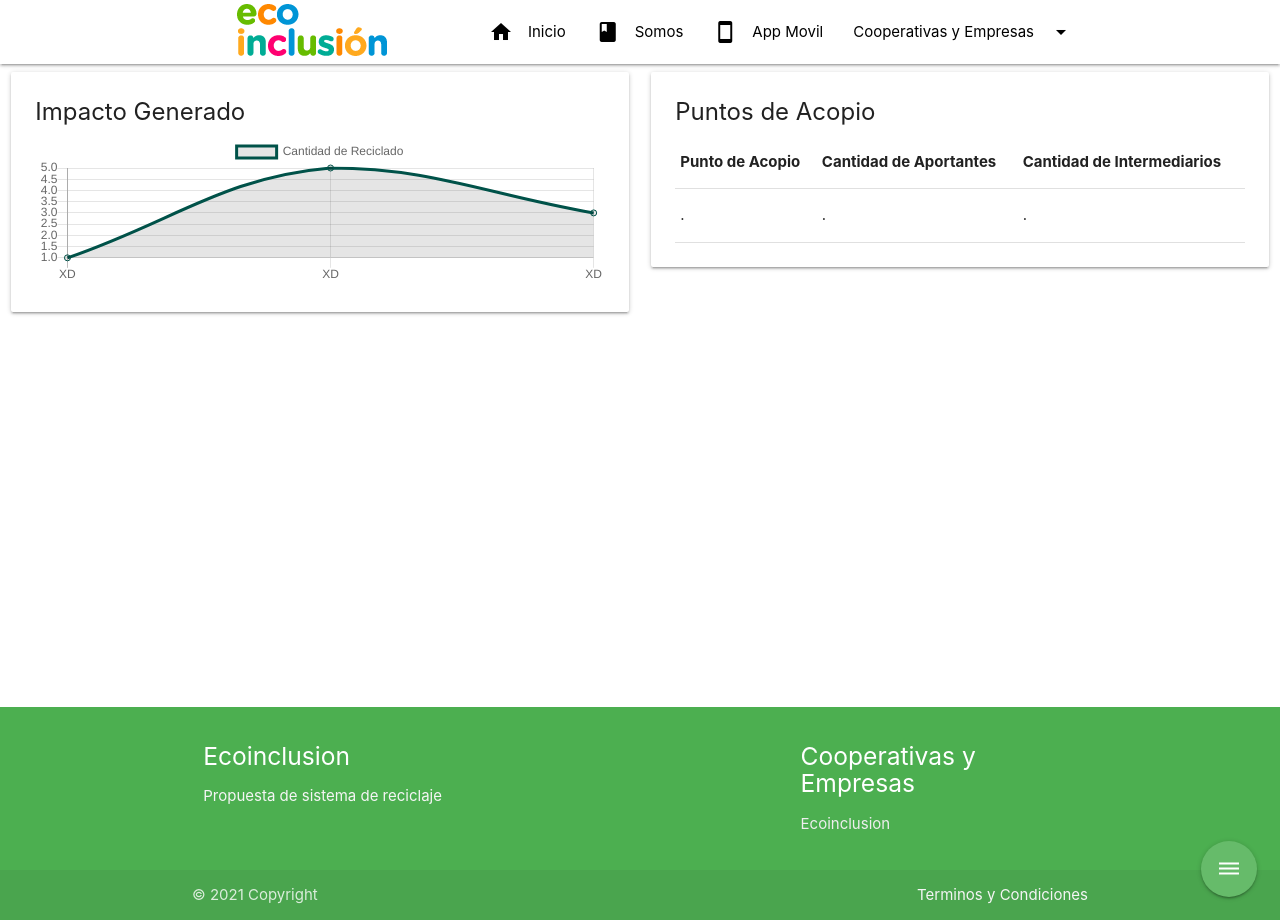
After one commit to cettipao/ecoinclusion, a Django app: page /dashboard in a window 1280 px wide. The commit adds this page. Run offline with Django 3.2, Linux system fonts and the light colour scheme; parts of the project's set-up code (start-up, migrations or seed data) failed here and were passed over; some libraries are stand-ins or nearby versions.

Commit message:
More Navbar functions and dashboard

```diff
--- /dev/null
+++ b/ecoinclusion/templates/dashboard.html
@@ -0,0 +1,72 @@
+{% extends 'main.html' %}
+{% load static %}
+
+
+{% block content %}
+    <div class="row">
+        <div class="col s12 m6 l6">
+            <div class="card">
+                <div class="card-content">
+                    <span class="card-title"><b>Impacto Generado</b></span>
+                    <script src="https://cdn.jsdelivr.net/npm/chart.js@2.8.0"></script>
+                    <div>
+                        <canvas id="myChart" height="80%"></canvas>
+                    </div>
+
+                </div>
+                 <script>
+                document.addEventListener('DOMContentLoaded', function() {
+                    var ctx = document.getElementById('myChart').getContext('2d');
+                    var chart = new Chart(ctx, {
+                        // The type of chart we want to create
+                        type: 'line',
+
+
+                        // The data for our dataset
+                        data: {
+                            labels: ["XD","XD","XD"],
+
+                            datasets: [{
+                                label: 'Cantidad de Reciclado',
+                                borderColor: '#005249',
+                                data: [1,5,3],
+
+                            },]
+                        },
+
+                        // Configuration options go here
+                        options: {},
+
+                    });
+                });
+
+            </script>
+            </div>
+        </div>
+        <div class="col s12 m6 l6">
+            <div class="card">
+                <div class="card-content">
+                    <span class="card-title"><b>Puntos de Acopio</b></span>
+                    <table>
+                        <thead>
+                        <tr>
+                            <th>Punto de Acopio</th>
+                            <th>Cantidad de Aportantes</th>
+                            <th>Cantidad de Intermediarios</th>
+                        </tr>
+                        </thead>
+
+                        <tbody>
+                        <tr>
+                            <td>.</td>
+                            <td>.</td>
+                            <td>.</td>
+                        </tr>
+
+                        </tbody>
+                    </table>
+                </div>
+            </div>
+        </div>
+    </div>
+{% endblock %}
--- a/ecoinclusion/templates/login.html
+++ b/ecoinclusion/templates/login.html
@@ -1,6 +1,8 @@
 {% extends 'main.html' %}
 {% load static %}
-
+{% block title %}
+Login
+{% endblock %}
 
 {% block content %}
 <div class="container">
--- a/ecoinclusion/templates/main.html
+++ b/ecoinclusion/templates/main.html
@@ -9,17 +9,37 @@
     <title>{% block title %}{% endblock %}</title>
     <!--Let browser know website is optimized for mobile-->
     <meta name="viewport" content="width=device-width, initial-scale=1.0"/>
+    <style>
+        body {
+            display: flex;
+            min-height: 100vh;
+            flex-direction: column;
+        }
 
+        main {
+            flex: 1 0 auto;
+        }
+    </style>
 </head>
 <body>
-    {% include 'navbar.html' %}
+
+    {% include "navbar.html" %}
+
+<main>
+{% if messages %}
+    {% for message in messages %}
+        <div style="text-align: center ;background-color: #43DC7E; color: white; font-size: 1.1rem;">
+            {{ message }}
+        </div>
+    {% endfor %}
+{% endif %}
+
 {% block content %}
+    <i class="material-icons">message</i>
+{% endblock %}
+</main>
+</body>
 
-
-
-
-
-    {% endblock %}
 <footer class="page-footer green">
     <div class="container">
         <div class="row">
@@ -55,7 +75,7 @@
     </ul>
 </div>
 <script>
-    document.addEventListener('DOMContentLoaded', function() {
+    document.addEventListener('DOMContentLoaded', function () {
         var elems = document.querySelectorAll('.fixed-action-btn');
         var instances = M.FloatingActionButton.init(elems, {
             direction: 'top',
@@ -63,7 +83,7 @@
         });
 
     });
-     document.addEventListener('DOMContentLoaded', function() {
+    document.addEventListener('DOMContentLoaded', function () {
         var elems = document.querySelectorAll('.parallax');
         var instances = M.Parallax.init(elems,);
     });
@@ -72,5 +92,4 @@
 <script type="text/javascript" src="{% static 'js-m/materialize.min.js' %}"></script>
 
 
-
 </body>
--- a/ecoinclusion/templates/navbar.html
+++ b/ecoinclusion/templates/navbar.html
@@ -7,8 +7,11 @@
 <ul id="dropdown1" class="dropdown-content">
 
 	{% if request.user.is_authenticated %}
-	<li><a href="{{logout_url}}">Log out</a></li>
-	<li><a href=""><i class="material-icons top">face</i>Profile</a></li>
+	<li><a href="dashboard"><i class="material-icons top">insert_chart</i>Dashboard</a></li>
+	<li><a href="intermediarios"><i class="material-icons top">supervisor_account</i>Intermediarios</a></li>
+	<li><a href="puntosdeacopio"><i class="material-icons top">place</i>Puntos de Acopio</a></li>
+	<li><a href="perfil"><i class="material-icons top">account_circle</i>Perfil</a></li>
+        <li><a href="{{logout_url}}"><i class="material-icons top">logout</i>Log out</a></li>
 	{% else %}
 	<li><a class="black-text" href="{{login_url}}">Iniciar Sesion</a></li>
 	<li><a  href="{{register_url}}">Registrarse</a></li>
@@ -17,11 +20,14 @@
 <ul id="dropdown2" class="dropdown-content">
 
 	{% if request.user.is_authenticated %}
-	<li><a href="{{logout_url}}">Log out</a></li>
-	<li><a href=""><i class="material-icons top">face</i>Profile</a></li>
+	<li><a href="dashboard"><i class="material-icons top">insert_chart</i>Dashboard</a></li>
+	<li><a href="intermediarios"><i class="material-icons top">supervisor_account</i>Intermediarios</a></li>
+	<li><a href="puntosdeacopio"><i class="material-icons top">place</i>Puntos de Acopio</a></li>
+	<li><a href="perfil"><i class="material-icons top">account_circle</i>Perfil</a></li>
+        <li><a href="{{logout_url}}"><i class="material-icons top">logout</i>Log out</a></li>
 	{% else %}
 	<li><a class="black-text" href="{{login_url}}">Iniciar Sesion</a></li>
-	<li><a  href="{{register_url}}">Registrarse</a></li>
+	<li><a class="black-text" href="{{register_url}}">Registrarse</a></li>
 	{% endif %}
 </ul>
 <nav class="white nav-extended" role="navigation">
--- a/ecoinclusion/templates/register.html
+++ b/ecoinclusion/templates/register.html
@@ -1,6 +1,8 @@
 {% extends 'main.html' %}
 {% load static %}
-
+{% block title %}
+Register
+{% endblock %}
 
 {% block content %}
 <style>
--- a/ecoinclusion/templates/somos.html
+++ b/ecoinclusion/templates/somos.html
@@ -1,5 +1,8 @@
 {% extends 'main.html' %}
 {% load static %}
+{% block title %}
+Somos
+{% endblock %}
 {% block content %}
 
     <div class="section white">
--- a/ecoinclusion/urls.py
+++ b/ecoinclusion/urls.py
@@ -7,5 +7,10 @@ urlpatterns = [
      path('somos', aboutView, name="about"),
      path('register', registerView, name="register"),
      path('logout', logoutView, name="logout"),
+     path('perfil', perfilView, name="perfil"),
+     path('dashboard', dashboardView, name="dashboard"),
+     path('puntosdeacopio', puntosView, name="puntosdeacopio"),
+     path('intermediarios', intermediariosView, name="intermediarios"),
+     path('addintermediario', addIntermediarioView, name="addintermediario"),
 
 ]
--- a/ecoinclusion/views.py
+++ b/ecoinclusion/views.py
@@ -9,13 +9,26 @@ from django.contrib import messages
 
 # Create your views here.
 
+
+def dashboardView(request):
+    return render(request, "dashboard.html", {})
+
+def intermediariosView(request):
+    return
+
+def addIntermediarioView(request):
+    return
+
+def perfilView(request):
+    return
+
+def puntosView(request):
+    return
+
 def logoutView(request):
     if request.user.is_authenticated:
         logout(request)
         return redirect("home")
-
-
-
 
 @unauthenticated_user
 def loginView(request):
@@ -27,7 +40,7 @@ def loginView(request):
         if user is not None:
             login(request,user)
             messages.error(request, "Succefully loged in with account " + username)
-            return redirect('home')
+            return redirect('dashboard')
         else :
             messages.error(request, "Username OR password is incorrect " )
             return render(request, 'login.html' , context)
@@ -55,7 +68,5 @@ def registerView(request):
 def homeView(request):
     return render(request, 'home.html')
 
-
-
 def aboutView(request):
     return render(request, 'somos.html')
```
Also changed, not shown: ecoinclusion/templates/index.html (deleted, +0 -12 lines), ecoinclusion/templates/template.html (added, +10 -0 lines). Lines whose indentation alone changed are shown as unchanged.
